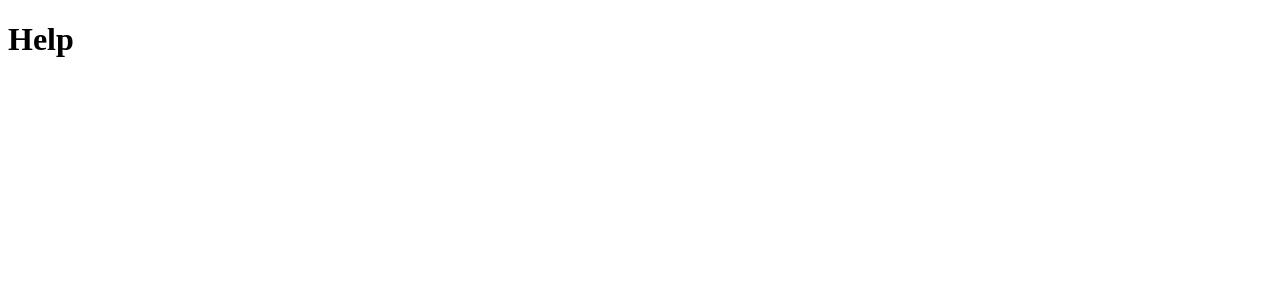
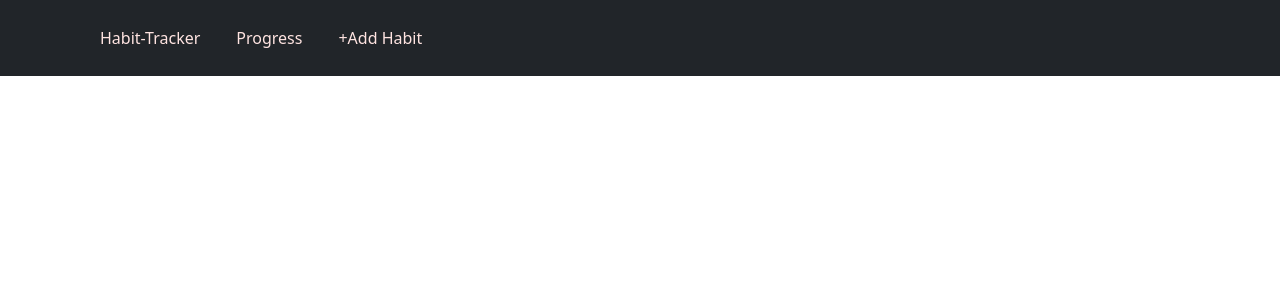
Before and after one commit to Shah-Sachidanand/Habit_Tracker, a React (Create React App) app: page / in a window 1280 px wide. Shown: the top 300 px of the page. Built offline with nearby package versions, Linux system fonts and the light colour scheme.

Commit message:
React Bootstrap And NavBAr Added

```diff
--- a/package.json
+++ b/package.json
@@ -6,8 +6,11 @@
     "@testing-library/jest-dom": "^5.16.4",
     "@testing-library/react": "^13.3.0",
     "@testing-library/user-event": "^13.5.0",
+    "bootstrap": "^5.2.0",
     "react": "^18.2.0",
+    "react-bootstrap": "^2.4.0",
     "react-dom": "^18.2.0",
+    "react-router-dom": "^6.3.0",
     "react-scripts": "5.0.1",
     "web-vitals": "^2.1.4"
   },
--- a/src/App.js
+++ /dev/null
@@ -1,10 +0,0 @@
-
-function App() {
-  return (
-    <div className="App">
-      <h1>Help</h1>
-    </div>
-  );
-}
-
-export default App;
--- /dev/null
+++ b/src/components/App.js
@@ -0,0 +1,12 @@
+
+import Navbar  from './Navbar';
+
+function App() {
+  return (
+    <div>
+      <Navbar />
+    </div>
+  );
+}
+
+export default App;
--- /dev/null
+++ b/src/components/Navbar.js
@@ -0,0 +1,31 @@
+import { Link } from 'react-router-dom';
+import Navbar from 'react-bootstrap/Navbar'
+import Container from 'react-bootstrap/Container';
+import Nav from 'react-bootstrap/Nav';
+
+function Navbars(){
+    const style = {
+        textDecoration: 'none',
+        color: 'mistyrose',
+        margin: '10px'
+    }
+    return(
+        <Navbar bg="dark" variant="light">
+      <Container>
+          <Nav className="me-auto">
+            <Nav.Link style={style}>
+                Habit-Tracker
+            </Nav.Link>
+            <Nav.Link style={style}>
+                Progress
+            </Nav.Link>
+            <Nav.Link style={style}>
+                +Add Habit
+            </Nav.Link>
+          </Nav>
+      </Container>
+        </Navbar>
+    )
+}
+
+export default Navbars;
--- a/src/index.js
+++ b/src/index.js
@@ -1,6 +1,7 @@
 import React from 'react';
 import ReactDOM from 'react-dom/client';
-import App from './App';
+import App from './components/App';
+import 'bootstrap/dist/css/bootstrap.min.css';
 
 const root = ReactDOM.createRoot(document.getElementById('root'));
 root.render(
```
Also changed, not shown: src/Store.js (added), src/components/Habit.js (added), 1 other file (tests, documents, lock files or other folders).
